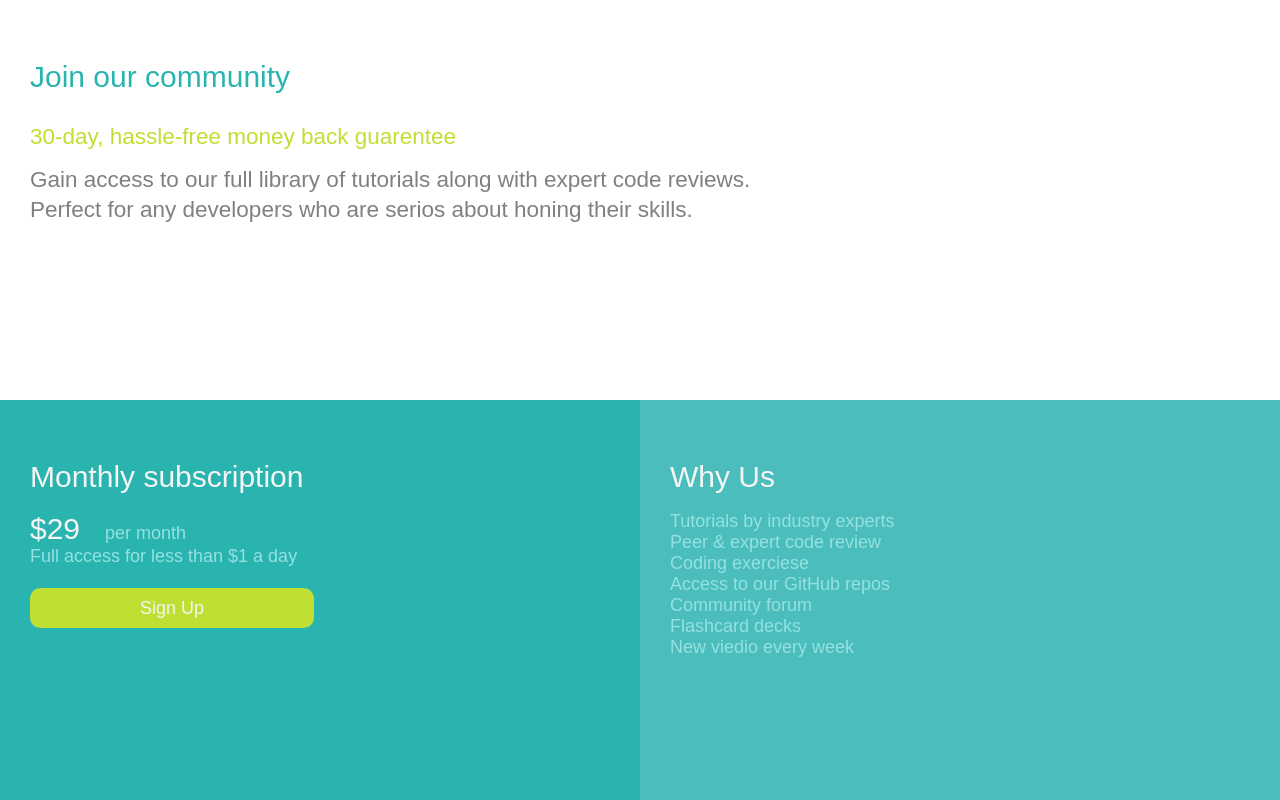
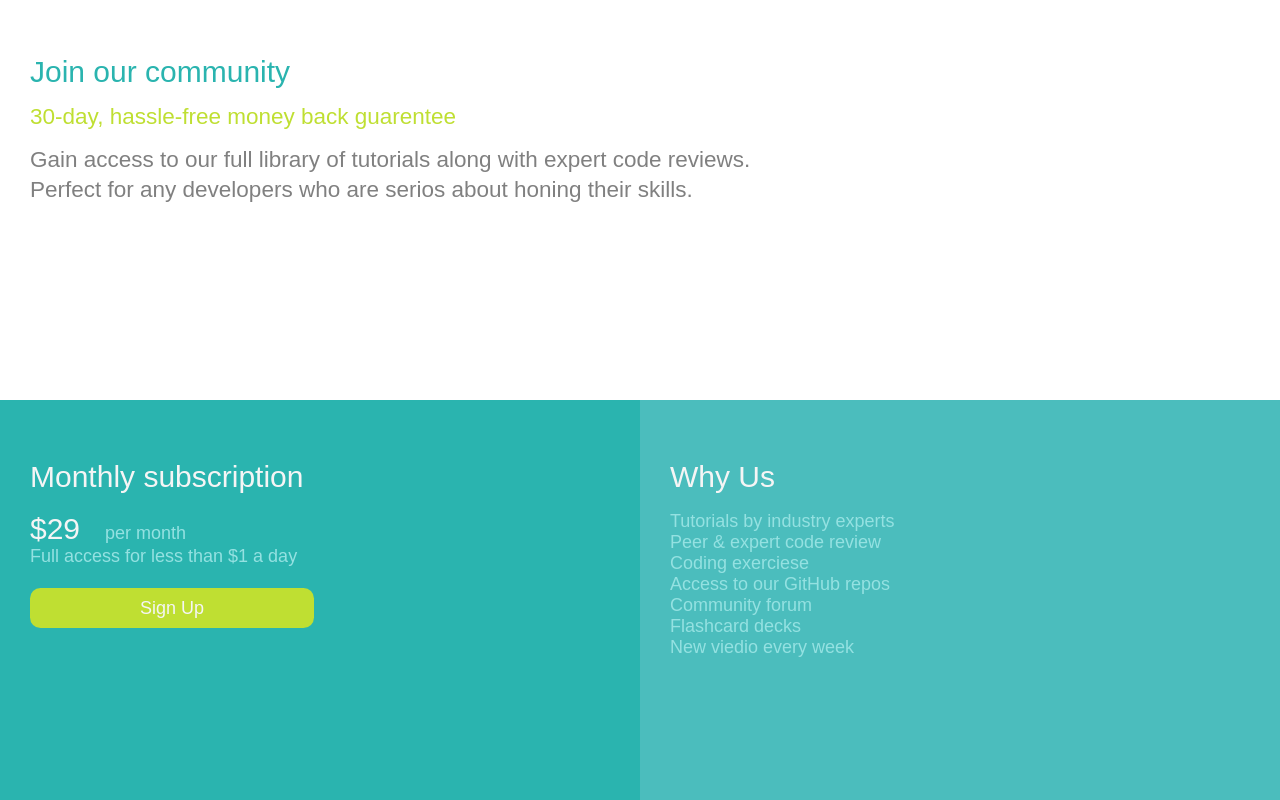
Before and after one commit to Ahmadshafee/responsive-joc-page, a plain HTML site: page index.html in a window 1280 px wide. Drawn offline with Linux system fonts and the light colour scheme.

Commit message:
Update main.css

```diff
--- a/main.css
+++ b/main.css
@@ -9,12 +9,12 @@ html{
 .joc{
     height: 33vh;
     width: 100vw;
-    padding-top: 30px;
+    padding-top: 25px;
 }
 .style1{
     font-size: 2rem;
     color: rgb(42, 180, 175);
-    padding-bottom: 1em;
+    padding-bottom: 1rem;
     padding-left: 30px;
 }
 .style2{
```
